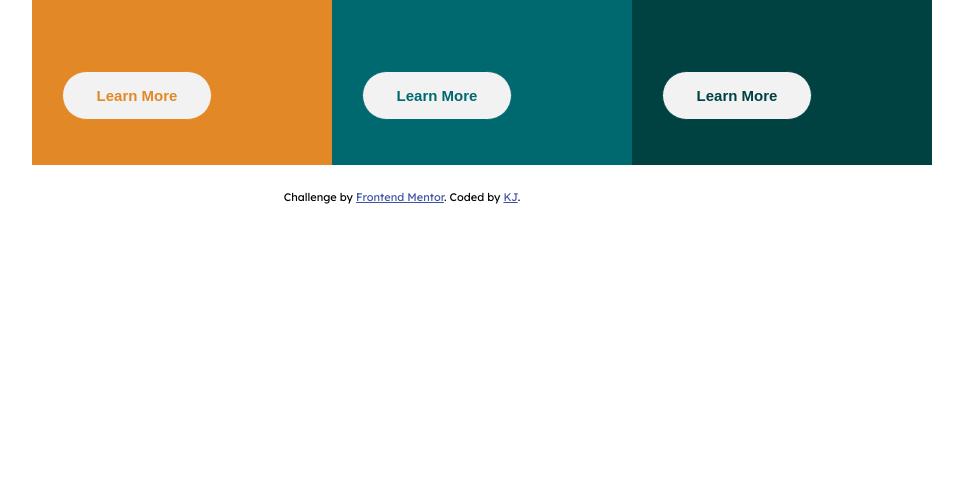
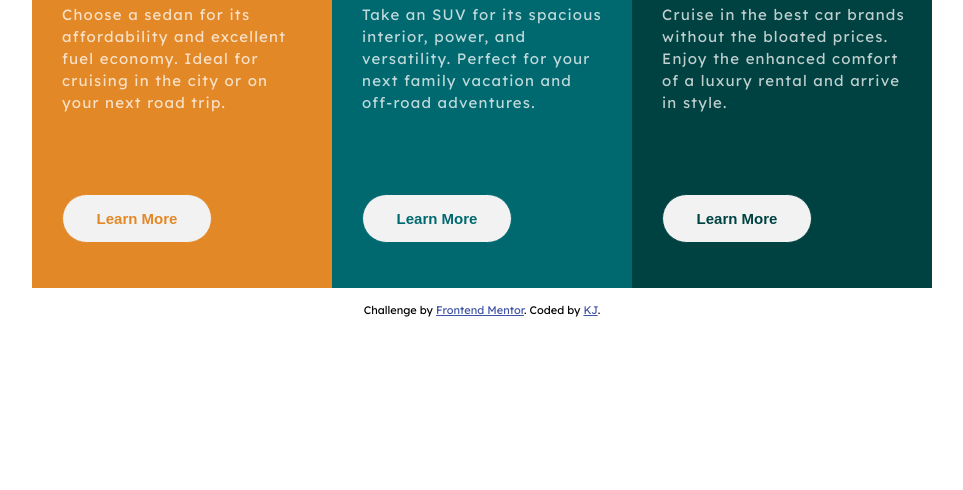
Before and after one commit to Karthick-J-11/3-column-preview-card-component-main, a plain HTML site: page index.html in a window 1280 px wide. Shown: the part 310-800 px from the top of the page, without its empty margins (238-1201 px from the left). Drawn offline with Linux system fonts and the light colour scheme.

Commit message:
3 column Card

```diff
--- a/index.html
+++ b/index.html
@@ -9,10 +9,7 @@
   <link rel="icon" type="image/png" sizes="32x32" href="./images/favicon-32x32.png">
   <link rel="stylesheet" type="text/css" href="styles.css">
   <title>Frontend Mentor | 3-column preview card component</title>
-  <style>
-    .attribution { font-size: 11px; text-align: center; }
-    .attribution a { color: hsl(228, 45%, 44%); }
-  </style>
+
 </head>
 <body>
 <main>
@@ -41,12 +38,12 @@
       <button>Learn More</button>
     </div>
   </section>
+  <div class="attribution">
+    Challenge by <a href="https://www.frontendmentor.io?ref=challenge" target="_blank">Frontend Mentor</a>.
+    Coded by <a href="#">KJ</a>.
+  </div>
 </main>
-<footer>
-<div class="attribution">
-  Challenge by <a href="https://www.frontendmentor.io?ref=challenge" target="_blank">Frontend Mentor</a>.
-  Coded by <a href="#">KJ</a>.
-</div>
-</footer>
+
+
 </body>
 </html>
--- a/styles.css
+++ b/styles.css
@@ -10,7 +10,7 @@ body {
 }
 main {
   width: 1440px;
-  height: 500px;
+  height: 800px;
   display: flex;
   flex-direction: column;
   justify-content: center;
@@ -24,6 +24,7 @@ main {
   display: flex;
   justify-content: center;
   align-items: center;
+  border-radius: 5px;
 }
 
 .card {
@@ -105,6 +106,14 @@ main {
   cursor: pointer;
 }
 
+.attribution { font-size: 11px;
+  text-align: center;
+  padding-top: 20px;
+ }
+.attribution a {
+  color: hsl(228, 45%, 44%);
+}
+
 
 @media only screen and (max-width: 600px) {
 
```
